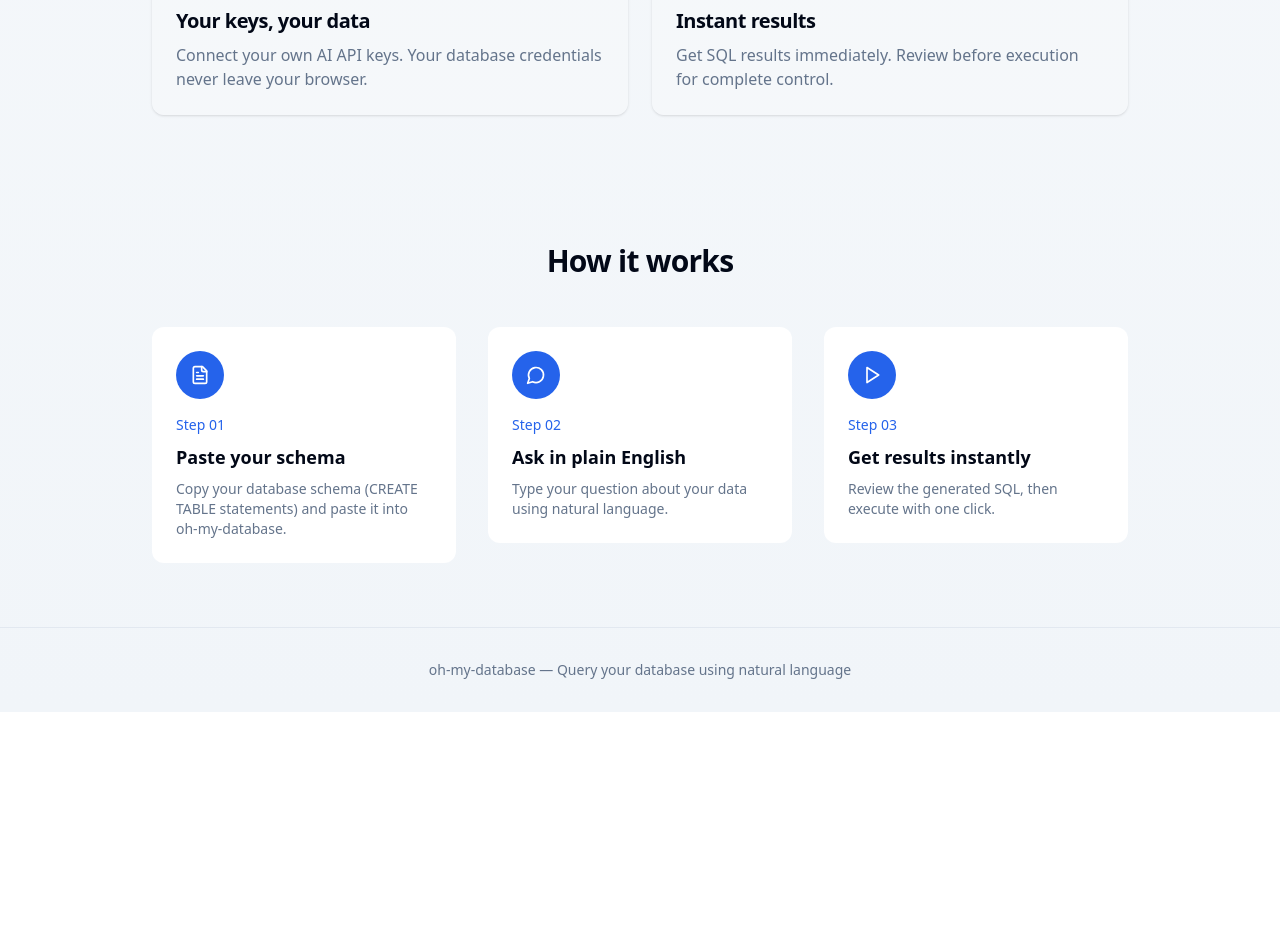
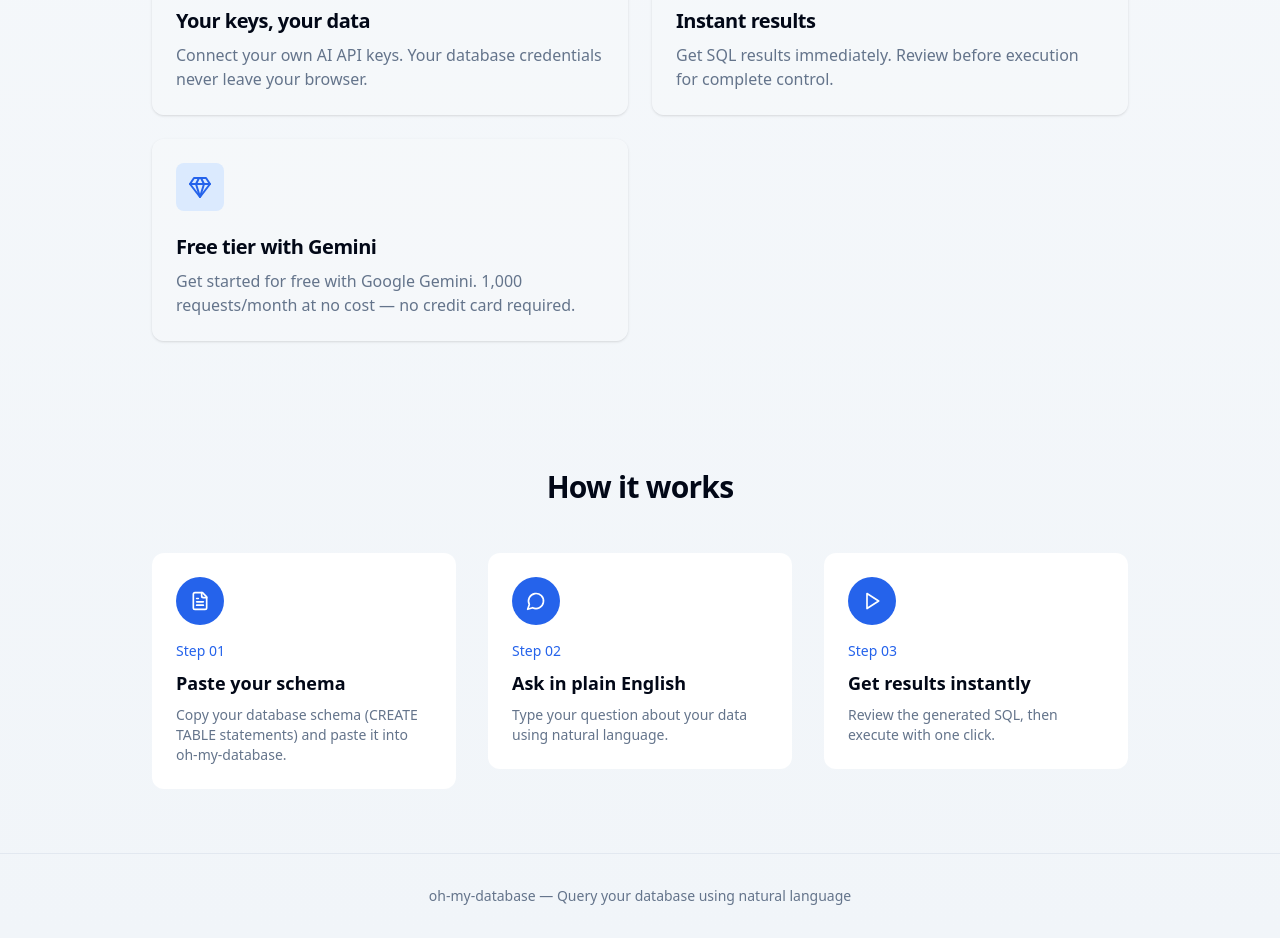
Before and after one commit to bhumitschaudhry/oh-my-database, a Next.js app: page / in a window 1280 px wide. Shown: the part 1220-2158 px from the top of the page. Before the commit the page ends 1932 px from the top, so only its background shows below. Built offline with nearby package versions, Linux system fonts and the light colour scheme.

Commit message:
feat(quick-260322-jgk): add Gemini free tier feature highlight to landing page
- Add 5th feature card with Gem icon highlighting free Gemini API access
- Promotes Gemini as a free, no-credit-card option to get started

```diff
--- a/src/components/landing/features.tsx
+++ b/src/components/landing/features.tsx
@@ -1,7 +1,7 @@
 "use client";
 
 import { Card, CardContent, CardHeader, CardTitle } from "@/components/ui/card";
-import { MessageSquare, Database, KeyRound, Zap } from "lucide-react";
+import { MessageSquare, Database, KeyRound, Zap, Gem } from "lucide-react";
 
 const features = [
   {
@@ -27,6 +27,12 @@ const features = [
     title: "Instant results",
     description:
       "Get SQL results immediately. Review before execution for complete control.",
+  },
+  {
+    icon: Gem,
+    title: "Free tier with Gemini",
+    description:
+      "Get started for free with Google Gemini. 1,000 requests/month at no cost — no credit card required.",
   },
 ];
 
```
